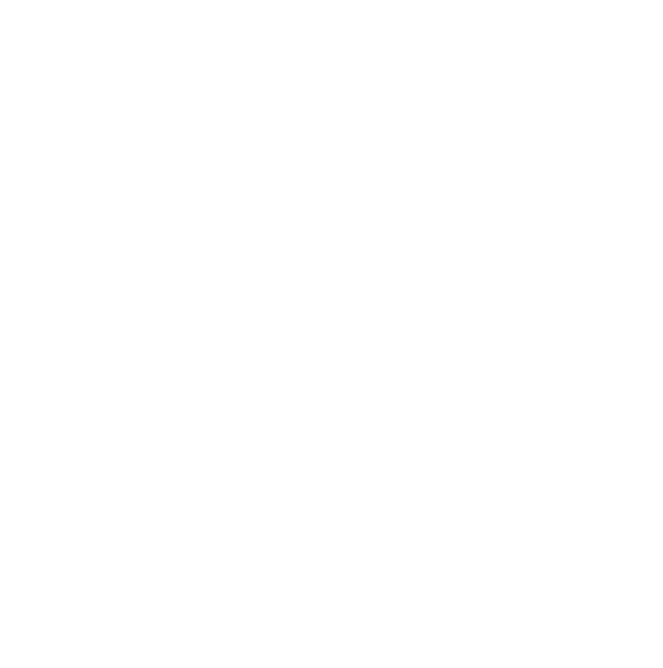
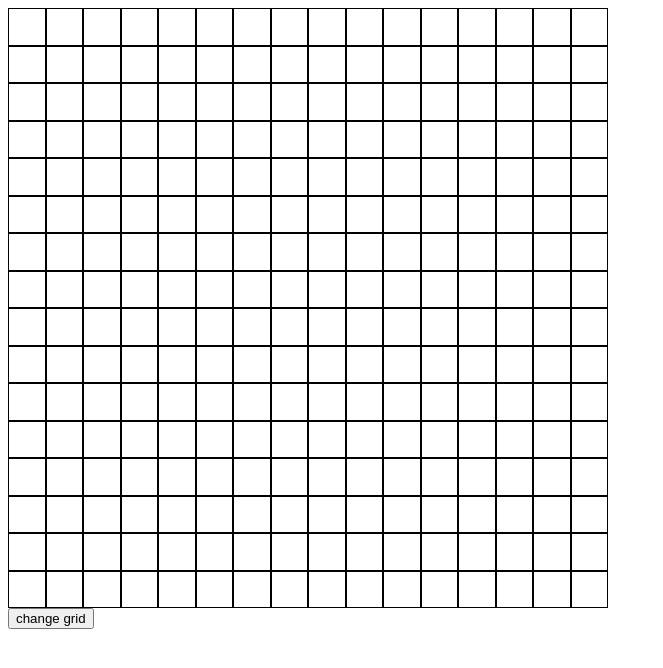
Before and after one commit to skdoosh/Project-Etch-a-Sketch, a plain HTML site: page index.html in a window 1280 px wide. Shown: the whole page, without its empty margins (0-663 px from the left). Drawn offline with Linux system fonts and the light colour scheme.

Commit message:
Meets technical requirements.

```diff
--- a/index.html
+++ b/index.html
@@ -4,10 +4,11 @@
     <meta charset="UTF-8">
     <meta name="viewport" content="width=device-width, initial-scale=1.0">
     <title>Document</title>
-    <link rel="stylesheet" href="Project-Etch-a-Sketch/style.css">
-    <script src="Project-Etch-a-Sketch/script.js"></script>
+    <link rel="stylesheet" href="/style.css">
+    <script src="/script.js" defer></script>
 </head>
 <body>
-
+    <div class="container"></div>
+    <button class="changeGrid">change grid</button>
 </body>
 </html>
--- a/script.js
+++ b/script.js
@@ -0,0 +1,37 @@
+function generateGrid(n){
+    const biggestContainer = document.querySelector('.container');
+    biggestContainer.replaceChildren();
+    for(let i = 0; i < n; i++){
+        const row = document.createElement('div');
+        row.classList.add('row');
+        for(let j = 0; j < n; j++){
+            const cell = document.createElement('div');
+            cell.classList.add('cell');
+            row.appendChild(cell);
+        }
+        biggestContainer.appendChild(row);
+    }
+    const cells = document.querySelectorAll('.cell');
+
+    cells.forEach((element)=>{
+        element.addEventListener('mouseover',(e)=>{
+            e.target.classList.add('hover');
+        })
+    })
+}
+
+generateGrid(16);
+
+const changeGrid = document.querySelector('.changeGrid');
+changeGrid.addEventListener('click', () => {
+    let side;
+    while(!side && !(typeof side === 'number')){
+        side = prompt('Enter side length of grid less than 100 (number of boxes): ');
+    }
+    generateGrid(side);
+});
+
+const box = document.querySelector('.container');
+box.addEventListener('hover',(e)=>{
+    e.target.classList.add('hover');
+});
--- a/style.css
+++ b/style.css
@@ -0,0 +1,21 @@
+.container {
+    display: flex;
+    flex-direction: column;
+    width: 600px;
+    height: 600px;
+}
+
+.row {
+    display: flex;
+    flex: 1;
+}
+
+.cell {
+    flex: 1;
+    aspect-ratio: 1;
+    border: solid 1px;
+}
+
+.hover{
+    background-color: blue;
+}
```
